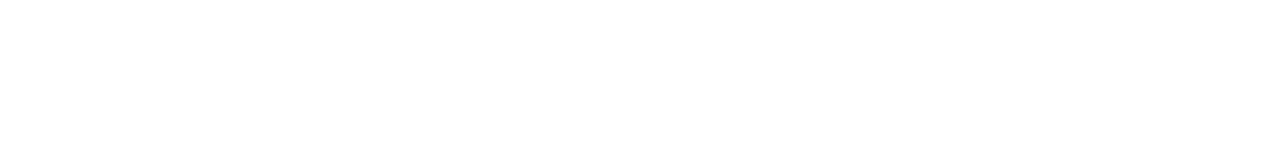
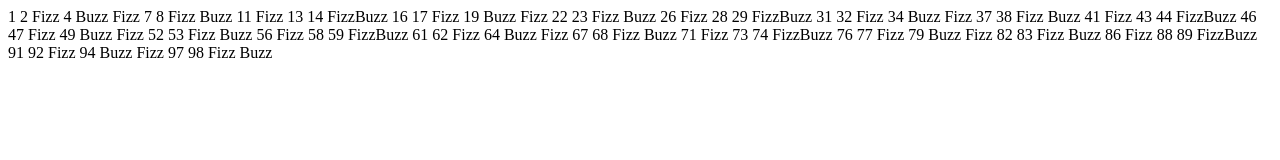
Before and after one commit to Giorgio-24/js-fizzbuzz, a plain HTML site: page index.html in a window 1280 px wide. Drawn offline with Linux system fonts and the light colour scheme.

Commit message:
list-displayed-in-html

```diff
--- a/script.js
+++ b/script.js
@@ -1,17 +1,19 @@
-var numberList = [];
-
 for(i = 1; i < 101; i++){
     if(i % 3 == 0 && i % 5 == 0){
-        numberList = 'FizzBuzz'.push;
+        'FizzBuzz'.push;
+        document.write('  FizzBuzz');
         console.log('FizzBuzz')
     } else if(i % 3 == 0) {
-    numberList = 'Fizz'.push;
-    console.log('Fizz')
+        'Fizz'.push;
+        document.write('  Fizz');
+        console.log('  Fizz')
     } else if( i % 5 == 0 ){
-        numberList = 'Buzz'.push;
+        'Buzz'.push;
+        document.write('  Buzz');
         console.log('Buzz')
     } else {
-        numberList = i.push;
+        i.push;
+        document.write('  ' + i);
         console.log(i)
     }
 }
```
Also changed, not shown: index.html (+0 -1 lines).
